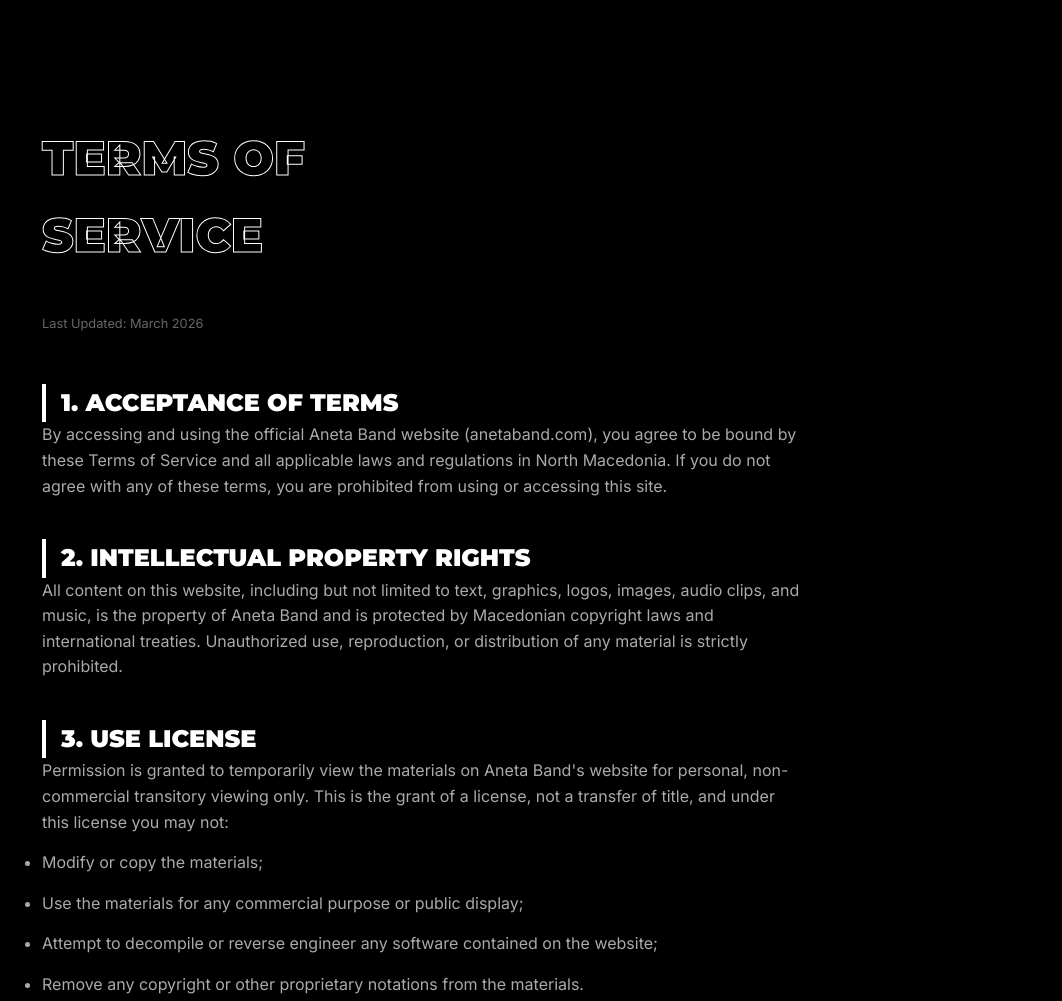
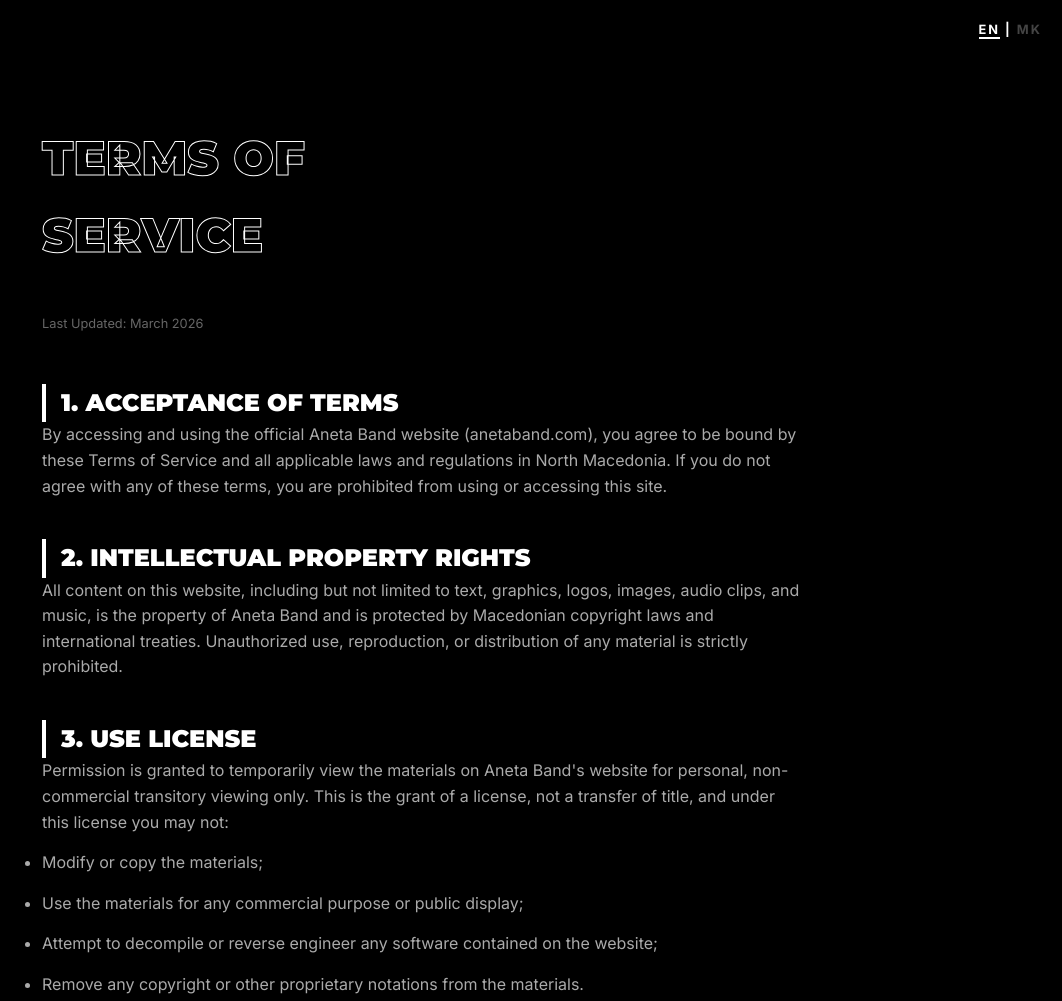
Before and after one commit to shturevski-hub/anetabend, a plain HTML site: page terms.html in a window 1280 px wide. Shown: the top 1001 px of the page, without its empty margins (218-1280 px from the left). Drawn offline with Linux system fonts and the light colour scheme.

Commit message:
Update terms.html

```diff
--- a/terms.html
+++ b/terms.html
@@ -17,6 +17,13 @@
     </style>
 </head>
 <body>
+
+
+<div class="legal-lang-toggle" style="position: absolute; top: 20px; right: 20px; font-weight: 900; font-size: 0.8rem; letter-spacing: 2px;">
+    <span style="color: #fff; border-bottom: 2px solid #fff;">EN</span> |
+    <a href="privacy-mk.html" style="color: #444; text-decoration: none;">MK</a>
+</div>
+
 
     <div class="legal-container">
         <h1 class="outline">Terms of<br>Service</h1>
```
